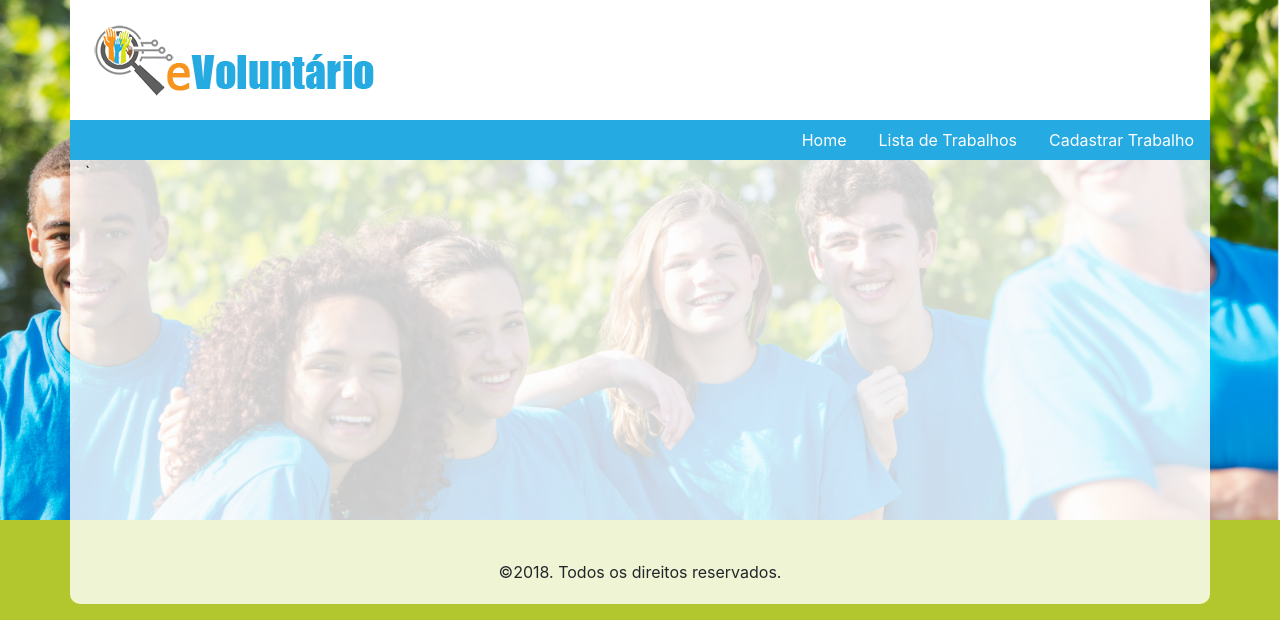
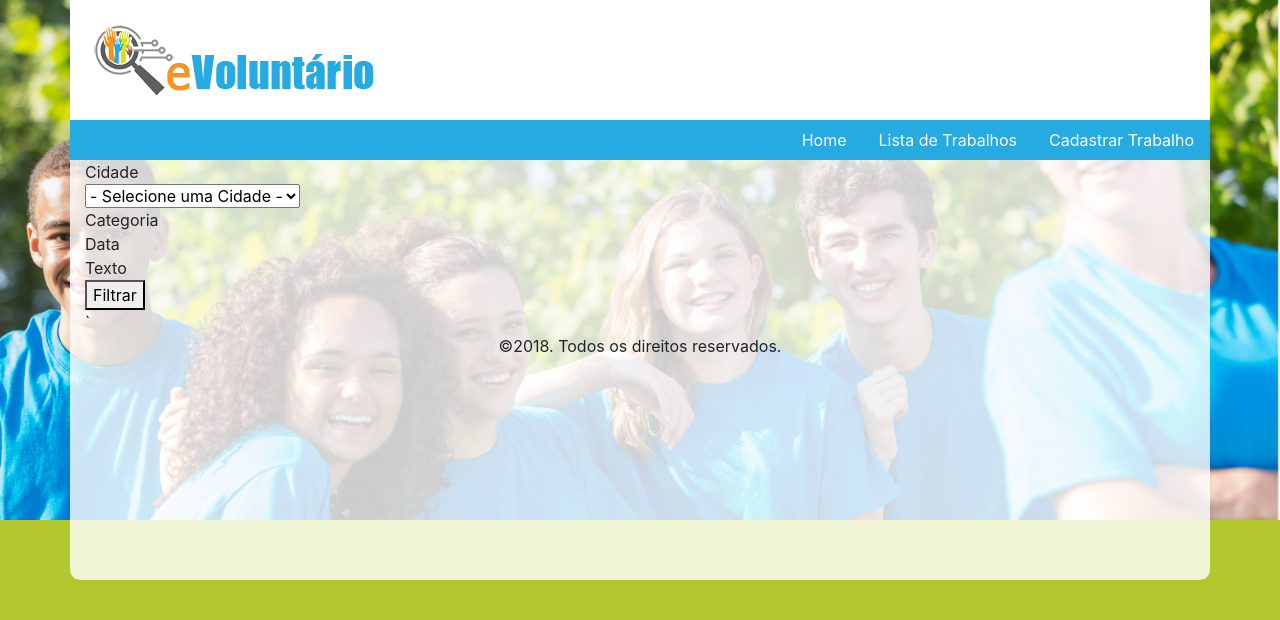
Before and after one commit to colafati/evoluntario, a Symfony app: template templates/listagem_trabalho/index.html.twig in a window 1280 px wide. Shown: the top 620 px of the page. Run offline with Twig, Linux system fonts and the light colour scheme; the template is opened without the code that fills it, so the values that code supplies are empty; some libraries are stand-ins or nearby versions.

Commit message:
filto cidade

```diff
--- a/templates/listagem_trabalho/index.html.twig
+++ b/templates/listagem_trabalho/index.html.twig
@@ -3,6 +3,35 @@
 {% block title %}Hello{% endblock %}
 
 {% block body %}
+    <div class="filtros">
+        <div class="row">
+            <form action="{{ path('listagem_trabalho') }}" method="get">
+                <div class="col-2">
+                    <span>Cidade</span>
+                    <select name="cidade">
+                        <option value=""{% if request.cidade is not defined or request.cidade == '' %} selected="selected"{% endif %}> - Selecione uma Cidade - </option>
+                        {% for cidade in cidades %}
+                            <option value="{{ cidade.cidade }}"{% if request.cidade is defined and request.cidade == cidade.cidade %} selected="selected"{% endif %}>{{ cidade.cidade }}</option>
+                        {% endfor %}
+                    </select>
+                </div>
+                <div class="col-2">
+                    <span>Categoria</span>
+
+                </div>
+                <div class="col-2">
+                    <span>Data</span>
+
+                </div>
+                <div class="col-3">
+                    <span>Texto</span>
+
+                </div>
+                <div class="col-3">
+                    <button type="submit">Filtrar</button>
+                </div>
+            </form>
+        </div>
     <div>
         {%for trabalho in trabalhos%}
             <div class="row">
```
Also changed, not shown: src/Controller/ListagemTrabalhoController.php (+28 -5 lines).
